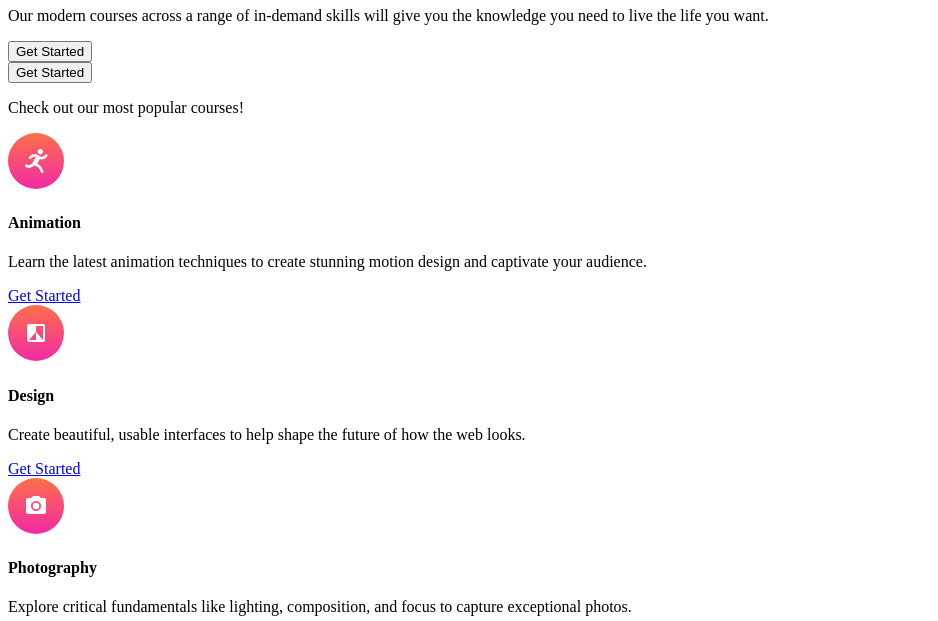
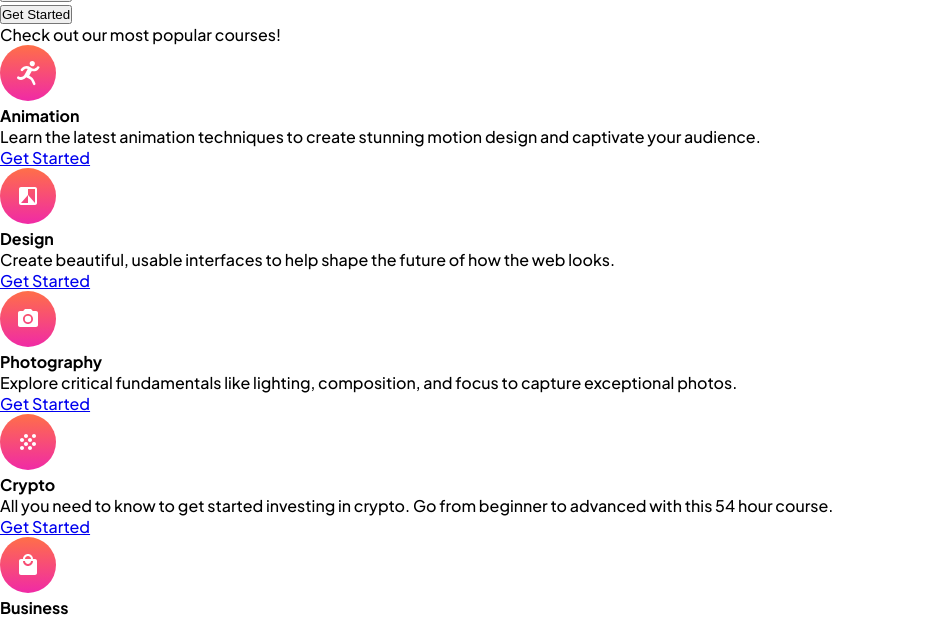
Before and after one commit to Galaxy159/Skilled-E-Learning, a plain HTML site: page index.html in a window 1280 px wide. Shown: the part 114-735 px from the top of the page, without its empty margins (0-938 px from the left). Drawn offline with Linux system fonts and the light colour scheme.

Commit message:
Basic base style settings

```diff
--- a/scss/_base.scss
+++ b/scss/_base.scss
@@ -7,3 +7,24 @@ $color-pink-light: #ffa7c3;
 $color-orange-gradient: #ff6f48;
 $color-pink-gradient: #f02aa6;
 $color-blue-gradient: #4851ff;
+
+// Fonts:
+$font-primary: "Plus Jakarta Sans";
+
+*,
+::before,
+::after {
+  margin: 0;
+  padding: 0;
+  box-sizing: inherit;
+}
+
+html {
+  box-sizing: border-box;
+  font-size: 62.5%;
+}
+
+body {
+  font-family: $font-primary, sans-serif;
+  font-size: 1.6rem;
+}
```
Also changed, not shown: main.css, 1 other file.
